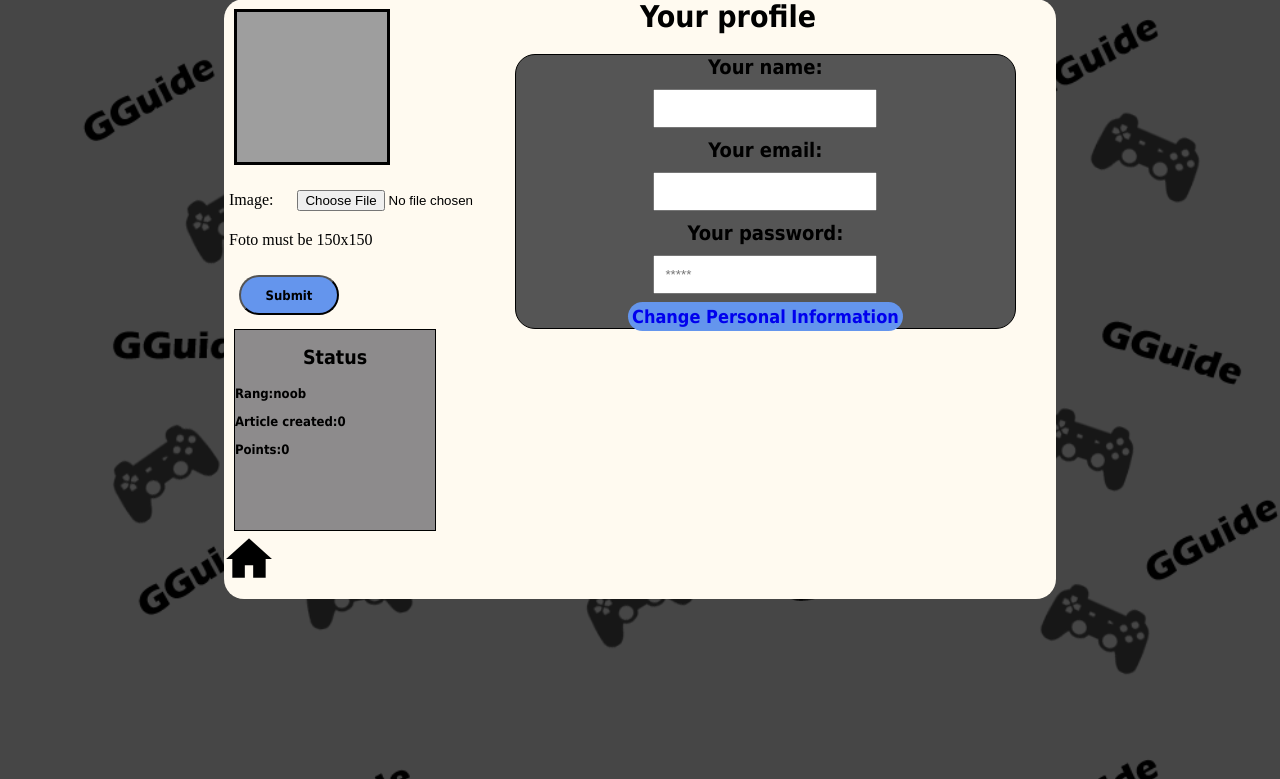
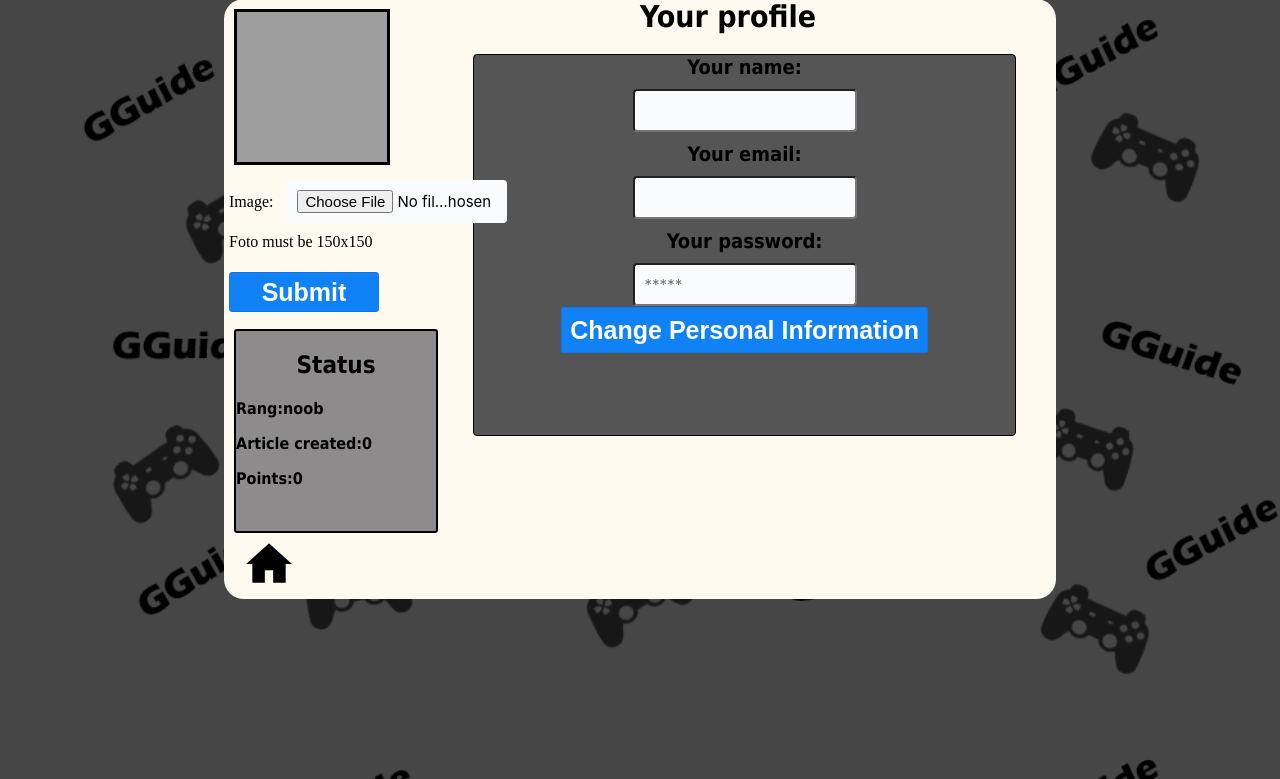
Before and after one commit to lapchakd/GGuideForumForYou, a Django app: page /profile/ in a window 1280 px wide. Shown: the part 21-800 px from the top of the page. Run offline with Django 3.2, Linux system fonts and the light colour scheme; grey boxes are pictures that could not be loaded.

Commit message:
change styles

```diff
--- a/Server/assets/profileStyles.css
+++ b/Server/assets/profileStyles.css
@@ -33,11 +33,12 @@ body{
     border:1px solid black;
     margin:0 auto;
     font:bold 20px tahoma;
-    width: 60%;
+    width: 65%;
+    height: 380px;
     float: right;
     margin-right:40px;
     text-align: center;
-    border-radius: 20px;
+    border-radius: 4px;
 
 
 }
@@ -45,67 +46,79 @@ input{
     margin:10px;
     padding: 10px;
     width: 200px;
+    border-radius: 4px;
+    font-size: 15px !important;
+    font-family: -apple-system,BlinkMacSystemFont,Segoe UI,Helvetica,Arial,sans-serif,Apple Color Emoji,Segoe UI Emoji;
+    background-color: #fafbfc;
 }
 #button{
     text-decoration: none;
-    width: 300px;
+    width: 400px;
     height: 50px;
-    background-color: cornflowerblue;
-    border-radius: 20px;
-    font:bold 18px tahoma;
-    padding:4px;
-    transition: all 0.5s ease;
-    margin-top: 10px;
-    border:0;
-    margin-bottom: 5px;
+    background-color: #1082f5;
+    border-radius: 3px;
+    font: bold 18px tahoma;
+    border: 1px solid #1076eb;
+    padding: 8px;
+    color: #ffffff;
+    font-family: sans-serif;
+    transition: .2s;
+    font-size: 25px !important;
 }
 #button:hover {
     width: 300px;
     height: 50px;
-    background-color: #1758a0;
-    border-radius: 20px;
+    background-color: #0f6fd6;
+    border-radius: 3px;
     font: bold 18px tahoma;
-    border: 2px solid #3f83e2;
+    color: #ffffff;
+    font-family: sans-serif;
 }
 #status{
     width: 200px;
     height: 200px;
     position: absolute;
-
     text-align: center;
-    border: 1px solid black;
-    margin-left:10px;
-    font: bold 13px tahoma;
     background-color: #8d8b8c;
     margin:275px 10px;
+    border: 2px solid black;
+    font: bold 16px tahoma;
+    border-radius: 3px;
 }
 #foto > img {
     width: 150px;
     height: 150px;
 }
 #home{
-    margin:500px 0px ;
+    margin:505px 20px ;
 }
 #home>img{
     width:50px;
     height:50px;
 }
 #fotoButton{
-    width: 100px;
+    width: 150px;
     height: 40px;
-    text-align: center;
-    font:bold 13px tahoma;
-    transition: all 0.5s ease;
-    background-color: cornflowerblue;
-    border-radius: 20px;
+    background-color: #1082f5;
+    border-radius: 3px;
+    font: bold 18px tahoma;
+    border: 1px solid #1076eb;
+    cursor: pointer;
+    color: #ffffff;
+    font-family: sans-serif;
+    transition: .2s;
+    font-size: 25px !important;
+    margin:5px 0px;
+    padding: 5px;
 }
 #fotoButton:hover{
-    width: 100px;
+    width: 150px;
     height: 40px;
-    background-color: #1758a0;
-    border-radius: 20px;
-    font: bold 13px tahoma;
-    border: 2px solid #3f83e2;
+    background-color: #0f6fd6;
+    border-radius: 3px;
+    font: bold 18px tahoma;
+    color: #ffffff;
+    font-family: sans-serif;
 }
 
 #fotoText{
@@ -114,5 +127,9 @@ input{
     position: absolute;
     margin:150px 0;
     padding: 5px;
-
 }
+#id_Image{
+    margin:10px;
+    padding: 10px;
+    width: 200px;
+}
--- a/Server/templates/log_in.html
+++ b/Server/templates/log_in.html
@@ -7,7 +7,7 @@
 </head>
 <body>
 <form method="post">{% csrf_token %}
-    <h1>Login</h1>
+    <h3>Login</h3>
     <label for="username">Your name: </label><br>
     <input  placeholder="Your name" id="username" type="text" name="username" maxlength="10" ><br>
     <label for="password">Your password: </label><br>
```
Also changed, not shown: Server/assets/indexStyles.css (+32 -18 lines), Server/assets/loginStyles.css (+31 -15 lines), Server/assets/registrationStyles.css (+33 -17 lines). Lines whose indentation alone changed are shown as unchanged.
